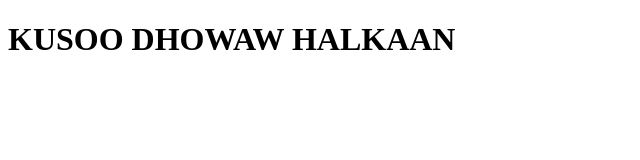
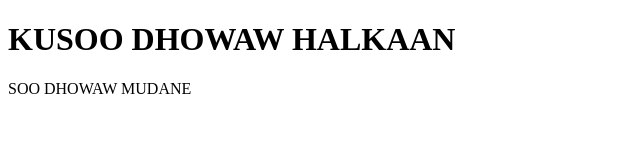
Before and after one commit to mohaalka/youtbe, a plain HTML site: page index.html in a window 1280 px wide. Shown: the whole page, without its empty margins (0-640 px from the left). Drawn offline with Linux system fonts and the light colour scheme.

Commit message:
Added css file

```diff
--- /dev/null
+++ b/css/style.css
@@ -0,0 +1,8 @@
+body{
+    background-color: blue;
+    font-size: larger;
+    text-align: center;
+    font-family: 'Gill Sans', 'Gill Sans MT', Calibri, 'Trebuchet MS', sans-serif;
+    color: aliceblue;
+
+}
--- a/index.html
+++ b/index.html
@@ -8,5 +8,6 @@
 </head>
 <body>
    <H1>KUSOO DHOWAW HALKAAN</H1>
+   <p>SOO DHOWAW MUDANE</p>
 </body>
 </html>
```
